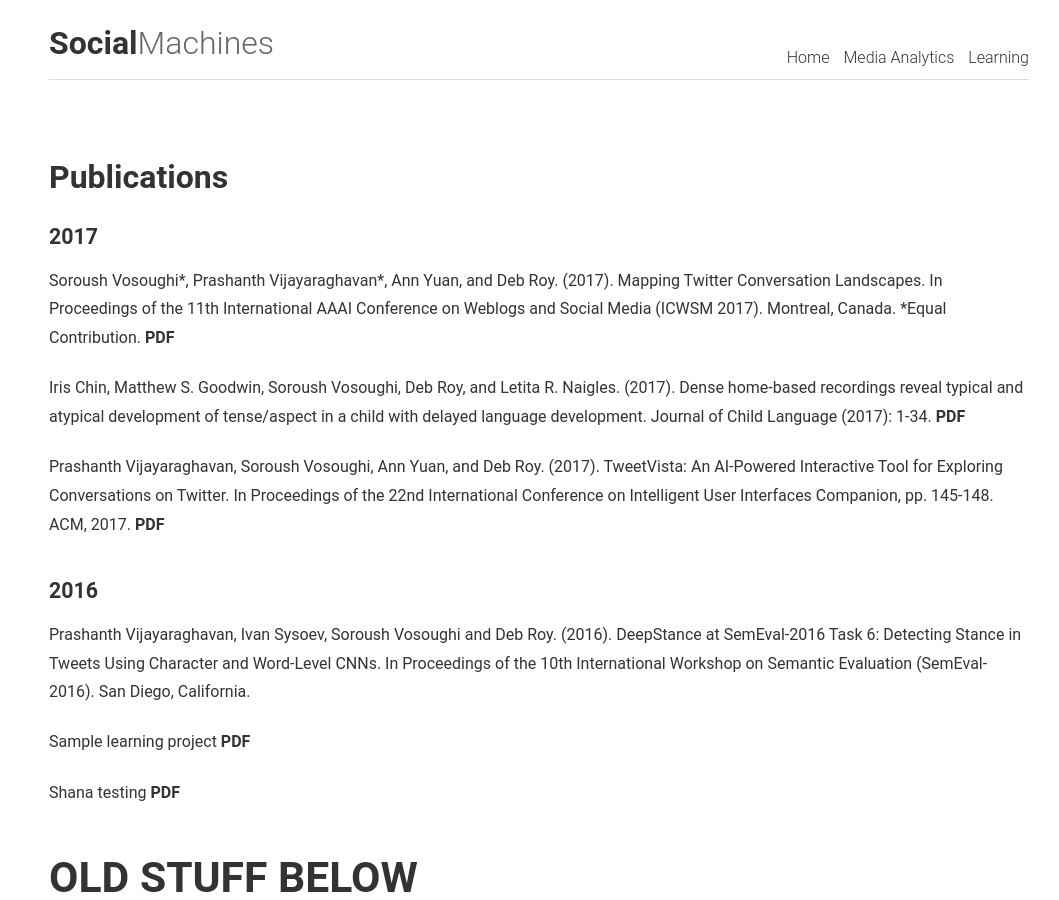
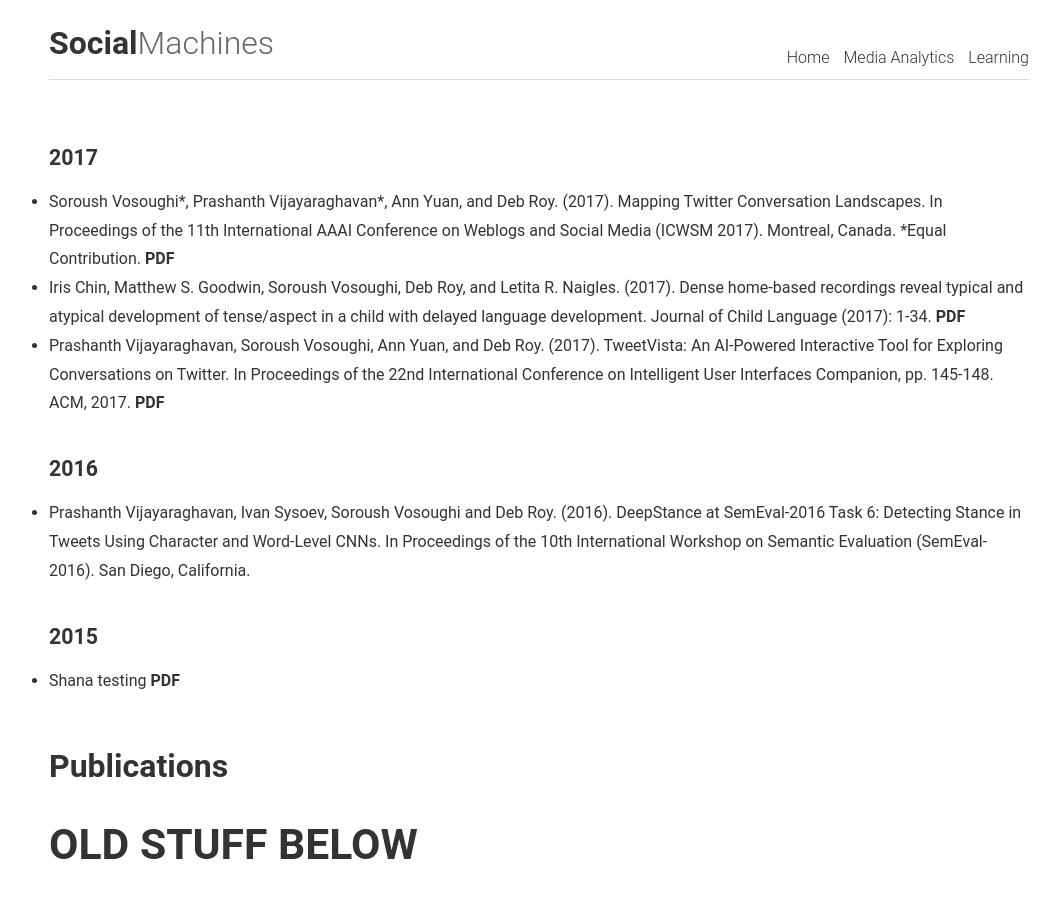
Before and after one commit to mit-ccc/social-machines.github.io, a Jekyll site: the page built from media-analytics/publications.md, in a window 1280 px wide and 900 px high. Shown: the whole window, without its empty margins (101-1160 px from the left). Built offline with Jekyll 4.4.1, drawn with Linux system fonts in a browser that asks for light colours.

Commit message:
First stab at adding a publications layout

```diff
--- a/_data/publications.yml
+++ b/_data/publications.yml
@@ -38,6 +38,6 @@
 
 - citation: |
     Shana testing
-  publication_year: 2016
+  publication_year: 2015
   pdf_file: testtest.pdf
-  group: learning
+  group: media analytics
--- /dev/null
+++ b/_layouts/publications.html
@@ -0,0 +1,36 @@
+---
+layout: default
+group: 'learning'
+---
+<div class="publications">
+
+	{% comment %}Start with the full set of publications{% endcomment %}
+	{% assign filtered_publications = site.data.publications %}
+	{% comment %}
+		Use this version to filter to only a group's publications.
+		{% assign filtered_publications = site.data.publications | where: 'group', 'learning' %}
+	{% endcomment %}
+
+
+	{% assign filtered_publications = site.data.publications | where: 'group', 'media analytics' %}
+
+
+	{% assign pub_by_year = filtered_publications | group_by: 'publication_year' %}
+	{% for pub_year in pub_by_year  %}
+	<h3>{{ pub_year.name }}</h3>
+
+	<ul>
+	{% for pub in pub_year.items %}
+		<li>
+			{{ pub.citation | markdownify | replace: '<p>', '' | replace: '</p>', '' }}
+			{% if pub.pdf_file %}<a href="{{ pub.pdf_file }}">PDF</a>{% endif %}
+		</li>
+	{% endfor %}
+	</ul>
+
+	{% endfor %}
+
+	<div>
+		{{ content }}
+	</div>
+</div>
--- a/media-analytics/publications.md
+++ b/media-analytics/publications.md
@@ -1,26 +1,9 @@
 ---
-layout: page
+layout: publications
 title: Media Analytics Publications
 description: This page is under construction
 ---
 ## Publications
-
-{% comment %}Start with the full set of publications{% endcomment %}
-{% assign filtered_publications = site.data.publications %}
-{% comment %}
-	Use this version to filter to only a group's publications.
-	{% assign filtered_publications = site.data.publications | where: 'group', 'learning' %}
-{% endcomment %}
-
-{% assign pub_by_year = filtered_publications | group_by: 'publication_year' %}
-{% for pub_year in pub_by_year  %}
-### {{ pub_year.name }}
-
-{% for pub in pub_year.items %}
-{{ pub.citation }} {% if pub.pdf_file %}[PDF]({{ pub.pdf_file }}){% endif %}
-{% endfor %}
-
-{% endfor %}
 
 
 # OLD STUFF BELOW
```
